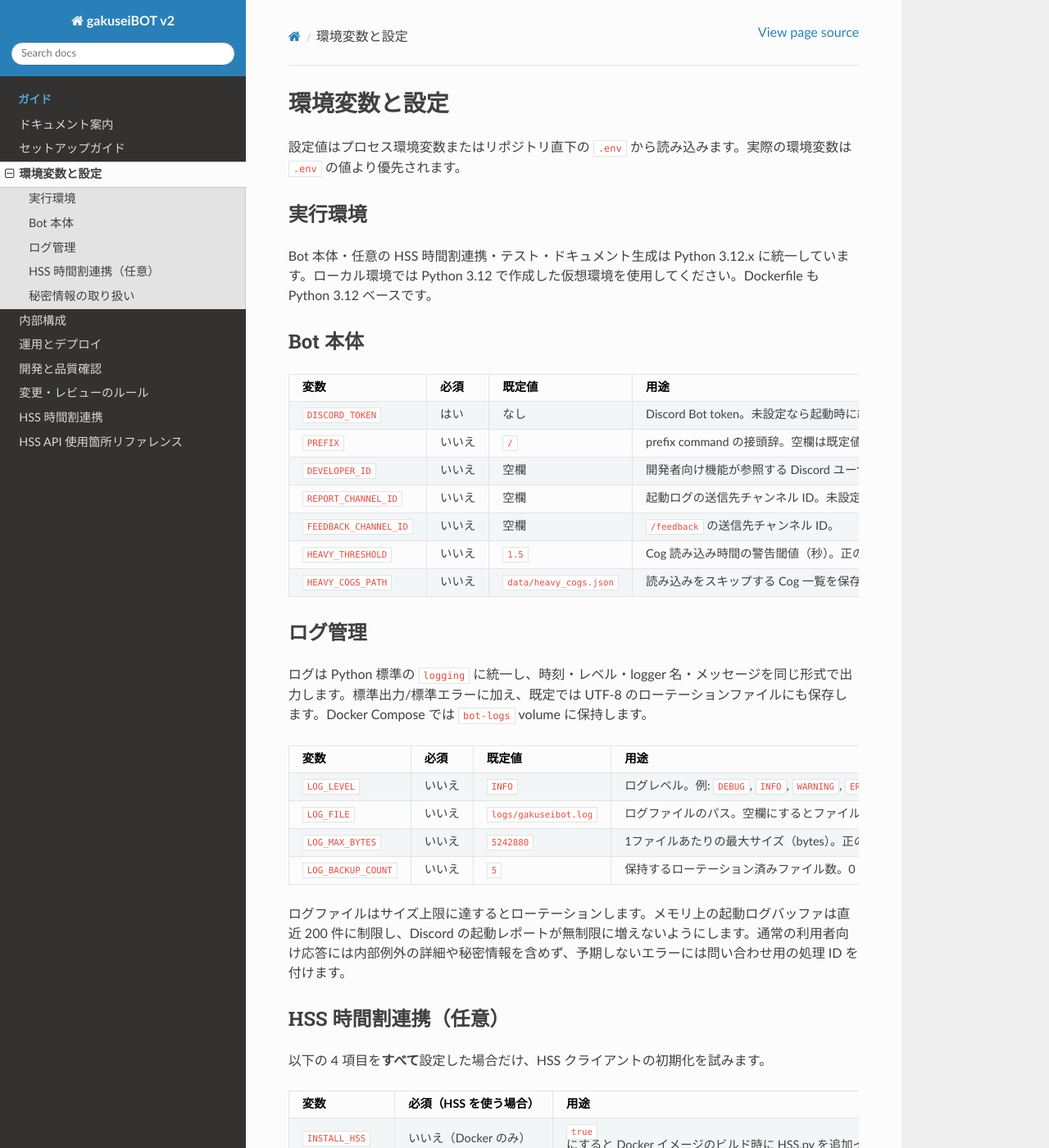
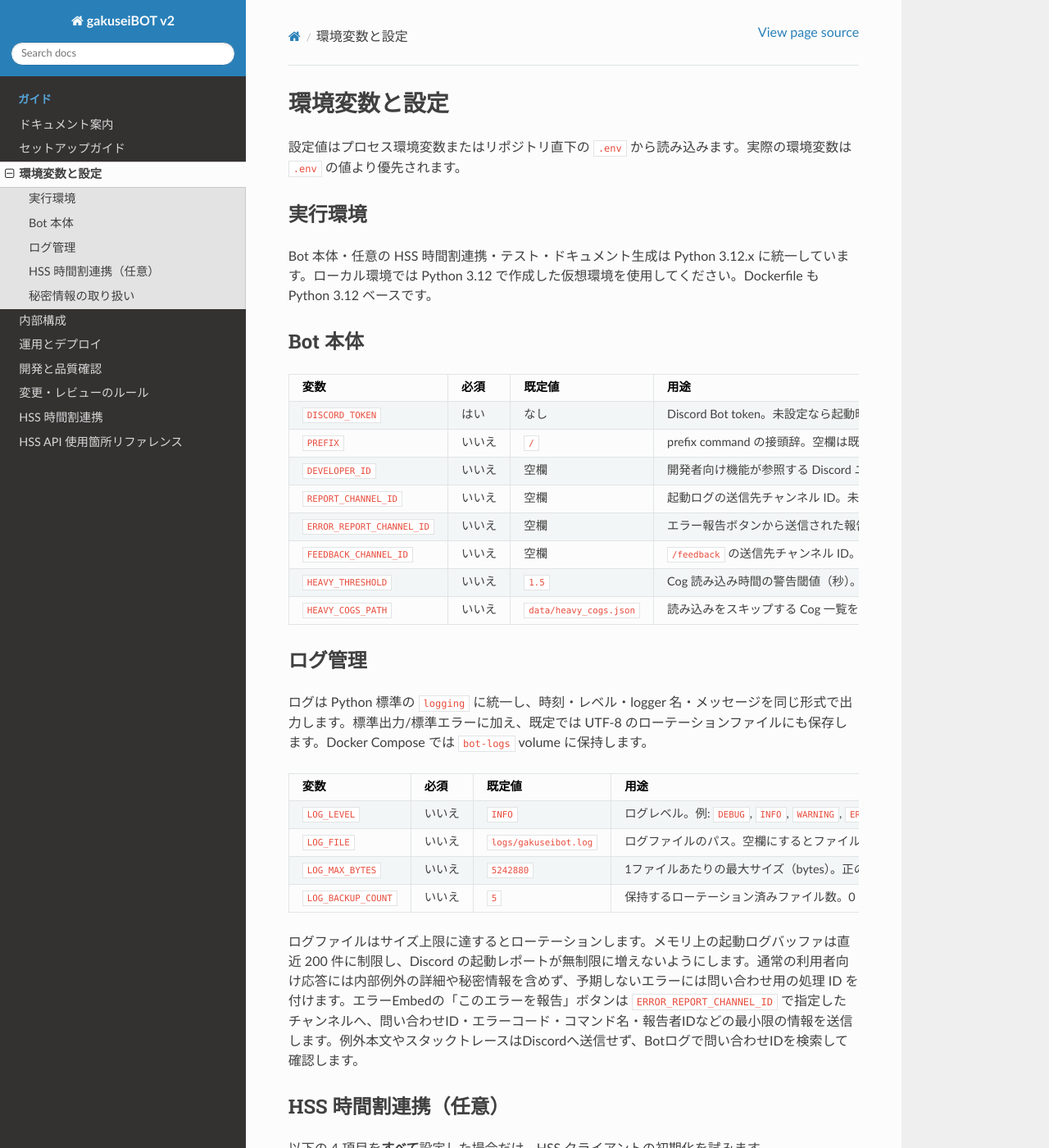
Before and after one commit to akiy2009/gakuseiBOTv2-Beta, a Sphinx documentation site: the page built from docs/configuration.md, in a window 1280 px wide and 1400 px high. Shown: the whole window at 82% size. Built offline with Sphinx 7.4.7 and the Read the Docs theme 3.1.0, drawn with Linux system fonts in a browser that asks for light colours.

Commit message:
docs: explain interactive error reporting

```diff
--- a/docs/configuration.md
+++ b/docs/configuration.md
@@ -14,6 +14,7 @@
 | `PREFIX` | いいえ | `/` | prefix command の接頭辞。空欄は既定値に戻ります。 |
 | `DEVELOPER_ID` | いいえ | 空欄 | 開発者向け機能が参照する Discord ユーザー ID。 |
 | `REPORT_CHANNEL_ID` | いいえ | 空欄 | 起動ログの送信先チャンネル ID。未設定なら自動送信しません。 |
+| `ERROR_REPORT_CHANNEL_ID` | いいえ | 空欄 | エラー報告ボタンから送信された報告の受信先チャンネル ID。未設定なら報告ボタンは受付不可の案内を表示します。 |
 | `FEEDBACK_CHANNEL_ID` | いいえ | 空欄 | `/feedback` の送信先チャンネル ID。 |
 | `HEAVY_THRESHOLD` | いいえ | `1.5` | Cog 読み込み時間の警告閾値（秒）。正の数値以外は既定値を使用します。 |
 | `HEAVY_COGS_PATH` | いいえ | `data/heavy_cogs.json` | 読み込みをスキップする Cog 一覧を保存する JSON ファイル。 |
@@ -29,7 +30,7 @@
 | `LOG_MAX_BYTES` | いいえ | `5242880` | 1ファイルあたりの最大サイズ（bytes）。正の整数を指定します。 |
 | `LOG_BACKUP_COUNT` | いいえ | `5` | 保持するローテーション済みファイル数。0 はバックアップを保持しません。 |
 
-ログファイルはサイズ上限に達するとローテーションします。メモリ上の起動ログバッファは直近 200 件に制限し、Discord の起動レポートが無制限に増えないようにします。通常の利用者向け応答には内部例外の詳細や秘密情報を含めず、予期しないエラーには問い合わせ用の処理 ID を付けます。
+ログファイルはサイズ上限に達するとローテーションします。メモリ上の起動ログバッファは直近 200 件に制限し、Discord の起動レポートが無制限に増えないようにします。通常の利用者向け応答には内部例外の詳細や秘密情報を含めず、予期しないエラーには問い合わせ用の処理 ID を付けます。エラーEmbedの「このエラーを報告」ボタンは `ERROR_REPORT_CHANNEL_ID` で指定したチャンネルへ、問い合わせID・エラーコード・コマンド名・報告者IDなどの最小限の情報を送信します。例外本文やスタックトレースはDiscordへ送信せず、Botログで問い合わせIDを検索して確認します。
 
 ## HSS 時間割連携（任意）
 
```
